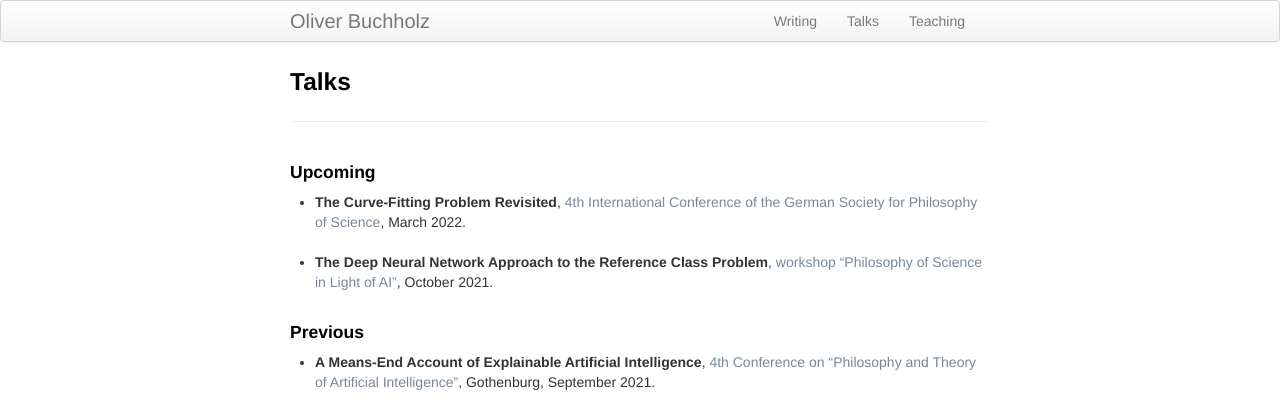
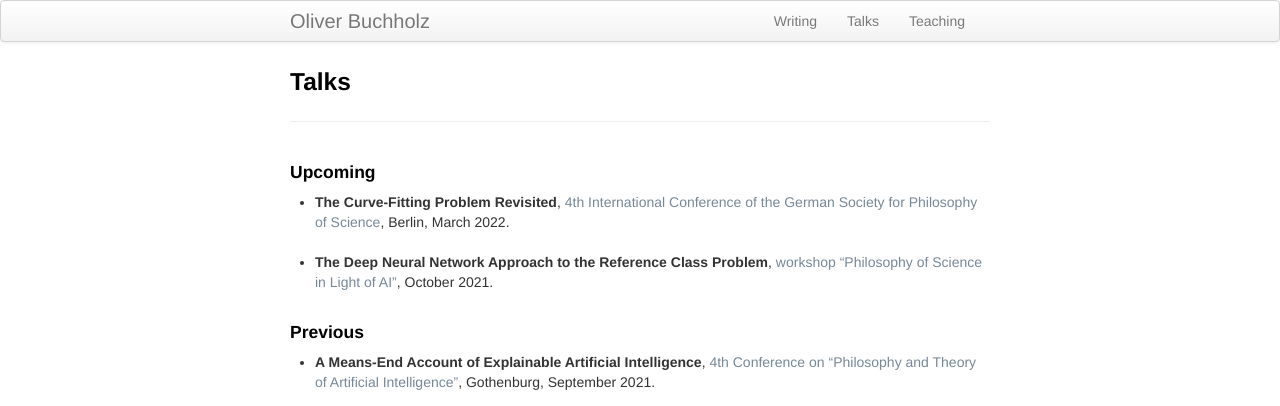
Before and after one commit to oliverbuchholz/oliverbuchholz.github.io, a Jekyll site: the page built from pages/talks.md, in a window 1280 px wide. Shown: the top 406 px of the page. Built offline with Jekyll 4.4.1, drawn with Linux system fonts in a browser that asks for light colours.

Commit message:
added location for GWP.2022

```diff
--- a/pages/talks.md
+++ b/pages/talks.md
@@ -7,7 +7,7 @@ description: Oliver Buchholz | Talks
 <h4>Upcoming</h4>
 
 <ul>
-<li><b>The Curve-Fitting Problem Revisited</b>, <a href="https://www.wissphil.de/gwp2022/" target="_blank">4th International Conference of the German Society for Philosophy of Science</a>, March 2022.<br><br>
+<li><b>The Curve-Fitting Problem Revisited</b>, <a href="https://www.wissphil.de/gwp2022/" target="_blank">4th International Conference of the German Society for Philosophy of Science</a>, Berlin, March 2022.<br><br>
 </li>
 
 <li><b>The Deep Neural Network Approach to the Reference Class Problem</b>, <a href="https://sites.google.com/view/philsciai/home" target="_blank">workshop &ldquo;Philosophy of Science in Light of AI&rdquo;</a>, October 2021.<br><br>
```
